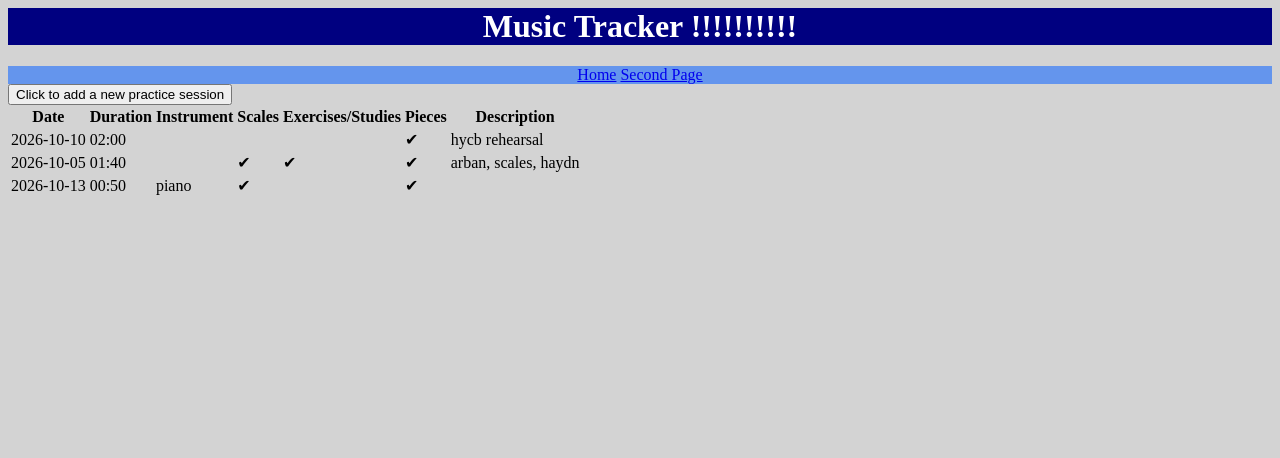
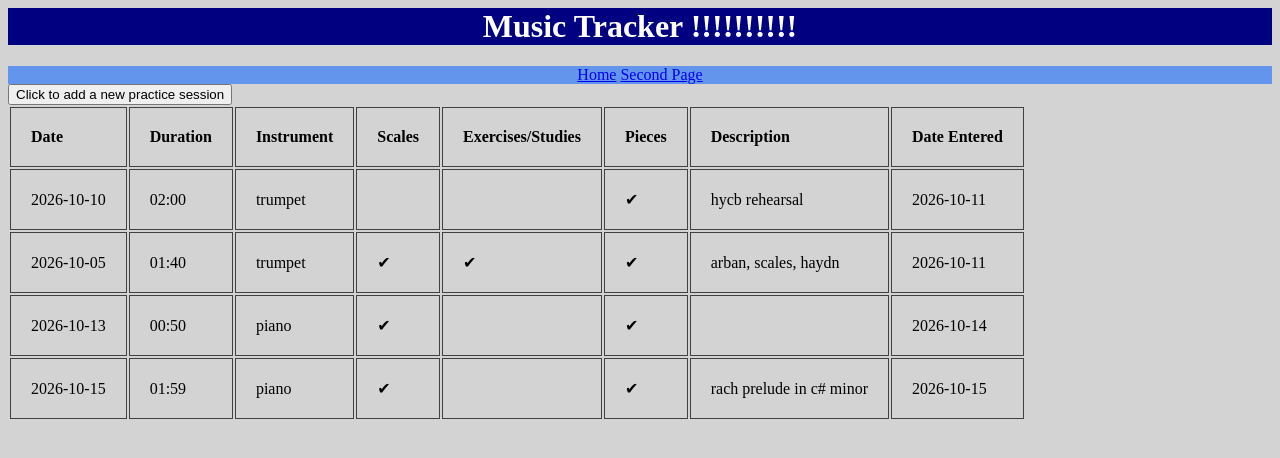
Before and after one commit to betsie397/mini, a Flask app: page / in a window 1280 px wide. Shown: the top 458 px of the page. Run offline with Flask 3, Linux system fonts and the light colour scheme.

Commit message:
table validation added

```diff
--- a/app.py
+++ b/app.py
@@ -1,15 +1,17 @@
 from flask import Flask, request, jsonify, render_template, redirect, url_for
 import csv
+from datetime import datetime
 
 app = Flask(__name__)
 
 @app.route('/', methods=['GET', 'POST'])
 def home():
+    today = datetime.today().strftime('%Y-%m-%d')
     if request.method == 'GET':
         with open('./practice_log.csv', 'r') as file:
-            reader = csv.DictReader(file, delimiter=',', quotechar='"', quoting=csv.QUOTE_ALL, skipinitialspace = True)
+            reader = csv.DictReader(file, delimiter = ',', quotechar = '"', quoting = csv.QUOTE_ALL, skipinitialspace = True)
             data = list(reader)
-        return render_template('./home.html', data = data)
+        return render_template('./home.html', data = data, today = today)
     if request.method == "POST":
         date = request.form.get("date")
         duration = request.form.get("duration")
@@ -18,8 +20,7 @@ def home():
         exercises = request.form.get("exercises")
         pieces = request.form.get("pieces")
         description = request.form.get("description")
-        print(instrument)
-        insert = str(date) + ", " + str(duration) + ", " + str(instrument) + ", " + str(scales) + ", " + str(exercises) + ", " + str(pieces) + ", \"" + str(description) + "\""
+        insert = str(date) + ", " + str(duration) + ", " + str(instrument) + ", " + str(scales) + ", " + str(exercises) + ", " + str(pieces) + ", \"" + str(description) + "\", " + str(today)
         file = open("./practice_log.csv", "a")
         file.write("\n" + insert )
         file.close()
--- a/practice_log.csv
+++ b/practice_log.csv
@@ -1,4 +1,5 @@
-Date, Duration, Instrument, Scales, Exercises/Studies, Pieces, Description
-2026-10-10, 02:00, None, None, None, on, "hycb rehearsal"
-2026-10-05, 01:40, None, on, on, on, "arban, scales, haydn"
-2026-10-13, 00:50, piano, on, None, on, ""
+Date, Duration, Instrument, Scales, Exercises/Studies, Pieces, Description, Date Entered
+2026-10-10, 02:00, trumpet, None, None, on, "hycb rehearsal", 2026-10-11
+2026-10-05, 01:40, trumpet, on, on, on, "arban, scales, haydn", 2026-10-11
+2026-10-13, 00:50, piano, on, None, on, "", 2026-10-14
+2026-10-15, 01:59, piano, on, None, on, "rach prelude in c# minor", 2026-10-15
--- a/static/styles.css
+++ b/static/styles.css
@@ -32,9 +32,8 @@ body{
     left: 25%;
 }
 
-.practice_log{
-    width: 100%;
-    margin: auto;
-    column-gap: 50px;
-    text-align: center;
+th, td{
+    text-align: left;
+    padding: 20px;
+    border: 1px solid rgb(66, 65, 65);
 }
--- a/static/table.js
+++ b/static/table.js
@@ -1,6 +1,6 @@
 function showTable(data) {
     const table = document.getElementById("table");
-    const headers = ["Date", "Duration", "Instrument", "Scales", "Exercises/Studies", "Pieces", "Description"];
+    const headers = ["Date", "Duration", "Instrument", "Scales", "Exercises/Studies", "Pieces", "Description", "Date Entered"];
 
     const headerRow = document.createElement("tr");
     headers.forEach(header => {
--- a/templates/home.html
+++ b/templates/home.html
@@ -22,15 +22,15 @@
             <form action="{{ url_for('home')}}" method="POST">
                 <br>
                 <label for="date">Date:</label>
-                <input type="date" id="date" name="date">
+                <input type="date" id="date" name="date" max = "{{today}}" required>
                 <br>
                 <br>
                 <label for="duration">Duration:</label>
-                <input type="time" id="duration" name="duration" min="0" max="24" step="60">
+                <input type="time" id="duration" name="duration" min="0" max="24" step="60" required>
                 <br>
                 <br>
                 <label for="instrument">Instrument:</label>
-                <select id="instrument" name="instrument">
+                <select id="instrument" name="instrument" required>
                     <option value="" disabled selected>Select an instrument</option>
                     <option value="piano">Piano</option>
                     <option value="trumpet">Trumpet</option>
@@ -51,7 +51,7 @@
                 <input type="longtext" id="description" name="description">
                 <br>
                 <br>
-                <input type="submit" value="Submit" onclick="hideForm()">
+                <input type="submit" value="Submit">
                 <input type="Reset" value="Reset">
             </form>
         </div>
```
